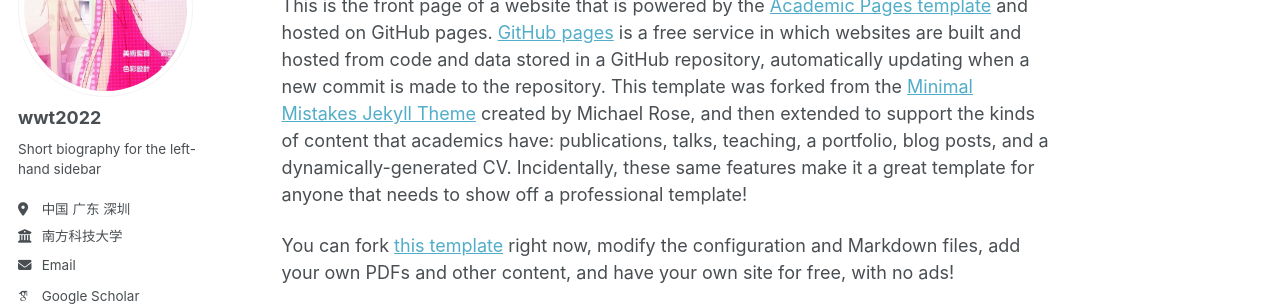
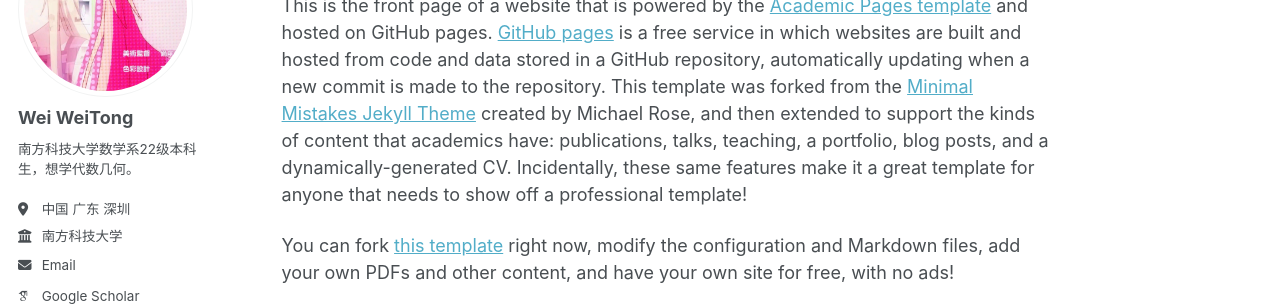
Before and after one commit to wwt2022/wwt2022.github.io, a Jekyll site: the page built from _pages/about.md, in a window 1280 px wide. Shown: the part 177-483 px from the top of the page. Built offline with Jekyll 4.4.1, drawn with Linux system fonts in a browser that asks for light colours; some web fonts are replaced; a script that is not in the unit is left out.

Commit message:
Update _config.yml

```diff
--- a/_config.yml
+++ b/_config.yml
@@ -23,9 +23,9 @@ repository               : "academicpages/academicpages.github.io"
 author:
   # Biographic information
   avatar           : https://github.com/wwt2022/wwt2022.github.io/raw/master/images/mashiro.jpg
-  name             : "wwt2022"
+  name             : "Wei WeiTong"
   pronouns         : # example: "she/her"
-  bio              : "Short biography for the left-hand sidebar"
+  bio              : "南方科技大学数学系22级本科生，想学代数几何。"
   location         : "中国 广东 深圳"
   employer         : "南方科技大学"
   uri              : # URL
```
